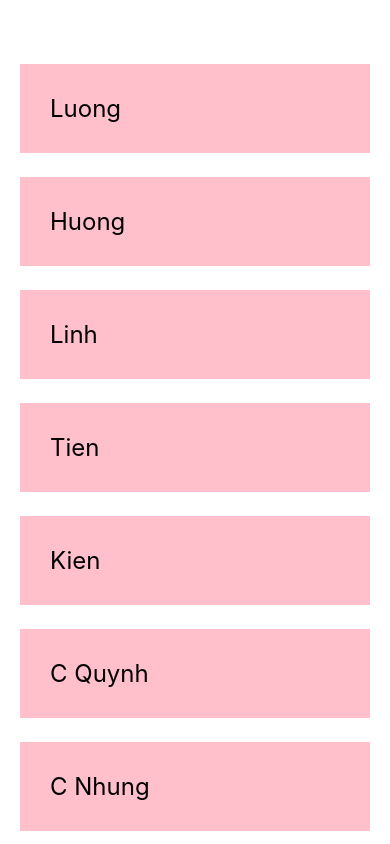
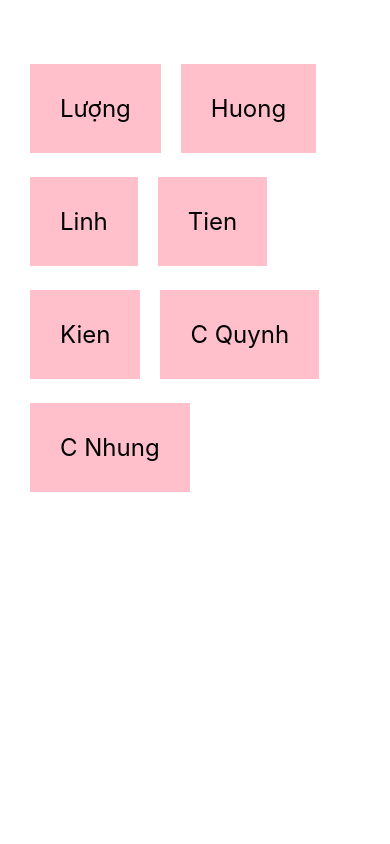
Before and after one commit to LuongDzai/react-native-tutorial, a React Native app: screen / in a window 390 px wide. Built offline with nearby package versions, Linux system fonts and the light colour scheme.

Commit message:
Hoc tap va lam viec

```diff
--- a/App.js
+++ b/App.js
@@ -1,26 +1,33 @@
 import React, { useState } from "react";
-import { StyleSheet, Text, View, ScrollView } from "react-native";
+import { StyleSheet, Text, View, FlatList } from "react-native";
 
 export default function App() {
   const [people, setPeople] = useState([
-    { name: "Luong", key: "1" },
-    { name: "Huong", key: "2" },
-    { name: "Linh", key: "3" },
-    { name: "Tien", key: "4" },
-    { name: "Kien", key: "5" },
-    { name: "C Quynh", key: "6" },
-    { name: "C Nhung", key: "7" }
+    { name: "Lượng", id: "1" },
+    { name: "Huong", id: "2" },
+    { name: "Linh", id: "3" },
+    { name: "Tien", id: "4" },
+    { name: "Kien", id: "5" },
+    { name: "C Quynh", id: "6" },
+    { name: "C Nhung", id: "7" }
   ]);
 
   return (
     <View style={styles.container}>
-      <ScrollView>
+      <FlatList
+        numColumns={2}
+        keyExtractor={item => item.id}
+        data={people}
+        renderItem={({ item }) => <Text style={styles.item}>{item.name}</Text>}
+      />
+
+      {/* <ScrollView>
         {people.map(item => (
           <View key={item.key}>
             <Text style={styles.item}>{item.name}</Text>
           </View>
         ))}
-      </ScrollView>
+      </ScrollView> */}
     </View>
   );
 }
@@ -38,6 +45,8 @@ const styles = StyleSheet.create({
     marginTop: 24,
     padding: 30,
     backgroundColor: "pink",
-    fontSize: 24
+    fontSize: 24,
+    marginHorizontal: 10,
+    marginTop: 24,
   }
 });
```
